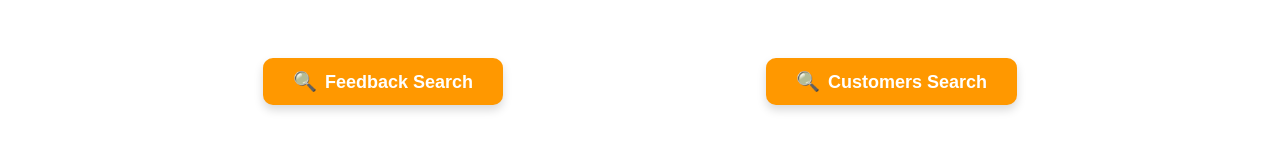
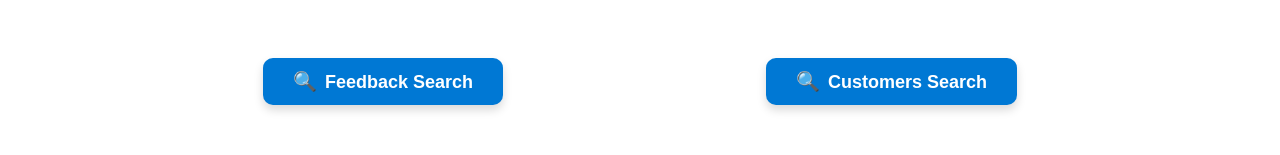
Before and after one commit to yodobrin/feedback-ai-lens, a React (Create React App) app in the folder src/feedback-webapp/: page /service-clusters/1 in a window 1280 px wide. Shown: the part 192-347 px from the top of the page. Built offline with nearby package versions, Linux system fonts and the light colour scheme; no server answers.

Commit message:
orange2blue

```diff
--- a/src/feedback-webapp/src/components/ServiceClusters.css
+++ b/src/feedback-webapp/src/components/ServiceClusters.css
@@ -110,7 +110,7 @@
   padding: 12px 30px;
   font-size: 18px;
   font-weight: bold;
-  background-color: #ff9800; /* Distinct color */
+  background-color: #0078D4; /* Azure blue */
   color: white;
   border: none;
   border-radius: 10px;
@@ -120,7 +120,7 @@
 }
 
 .theme-analysis-button:hover, .issue-analysis-button:hover {
-  background-color: #e68900;
+  background-color: #005A9E; /* Darker Azure blue on hover */
   transform: scale(1.05);
 }
 
```
Also changed, not shown: 1 other file (tests, documents, lock files or other folders).
